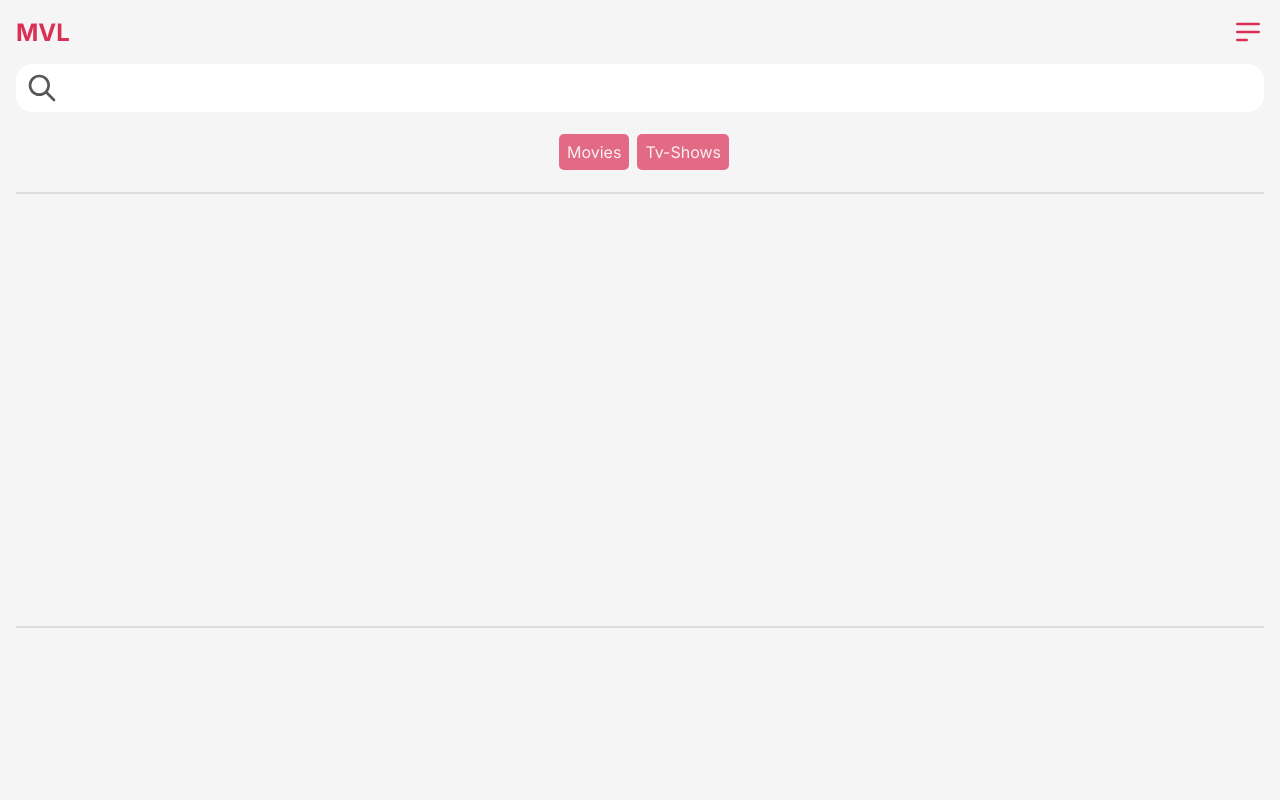
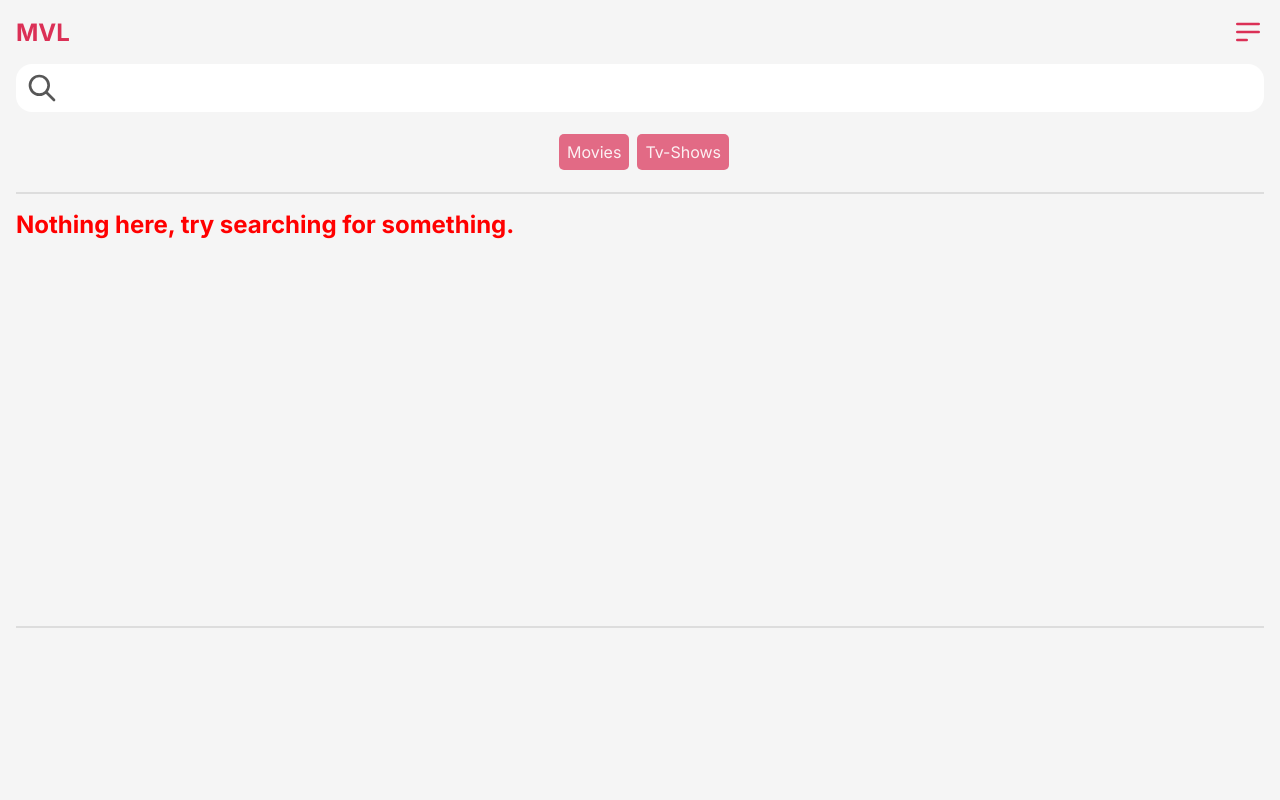
Before and after one commit to dndanli/My-movie-list, a React (Create React App) app in the folder frontend/: page /discover in a window 1280 px wide. Shown: the top 800 px of the page. Built offline with nearby package versions, Linux system fonts and the light colour scheme.

Commit message:
added user message

```diff
--- a/frontend/src/Pages/Discover/Discover.tsx
+++ b/frontend/src/Pages/Discover/Discover.tsx
@@ -38,6 +38,11 @@ const Discover = ({ className }: DiscoverProps) => {
       <hr className="divider" />
 
       <div className="content-wrapper">
+        {searchParams.get("query") === null ? (
+          <h2 className="message">
+            Nothing here, try searching for something.
+          </h2>
+        ) : null}
         {queryResponse.map((data: any) => {
           return (
             <StyledBox
```
